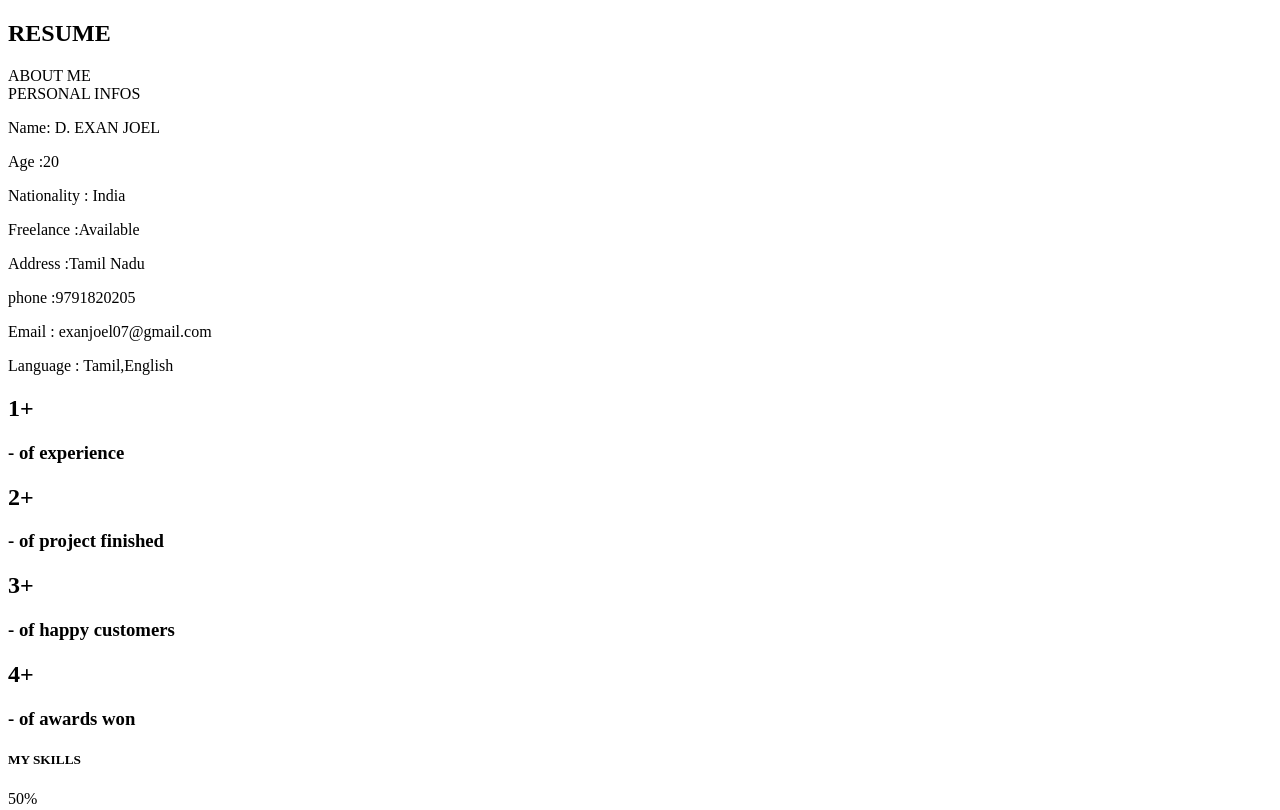
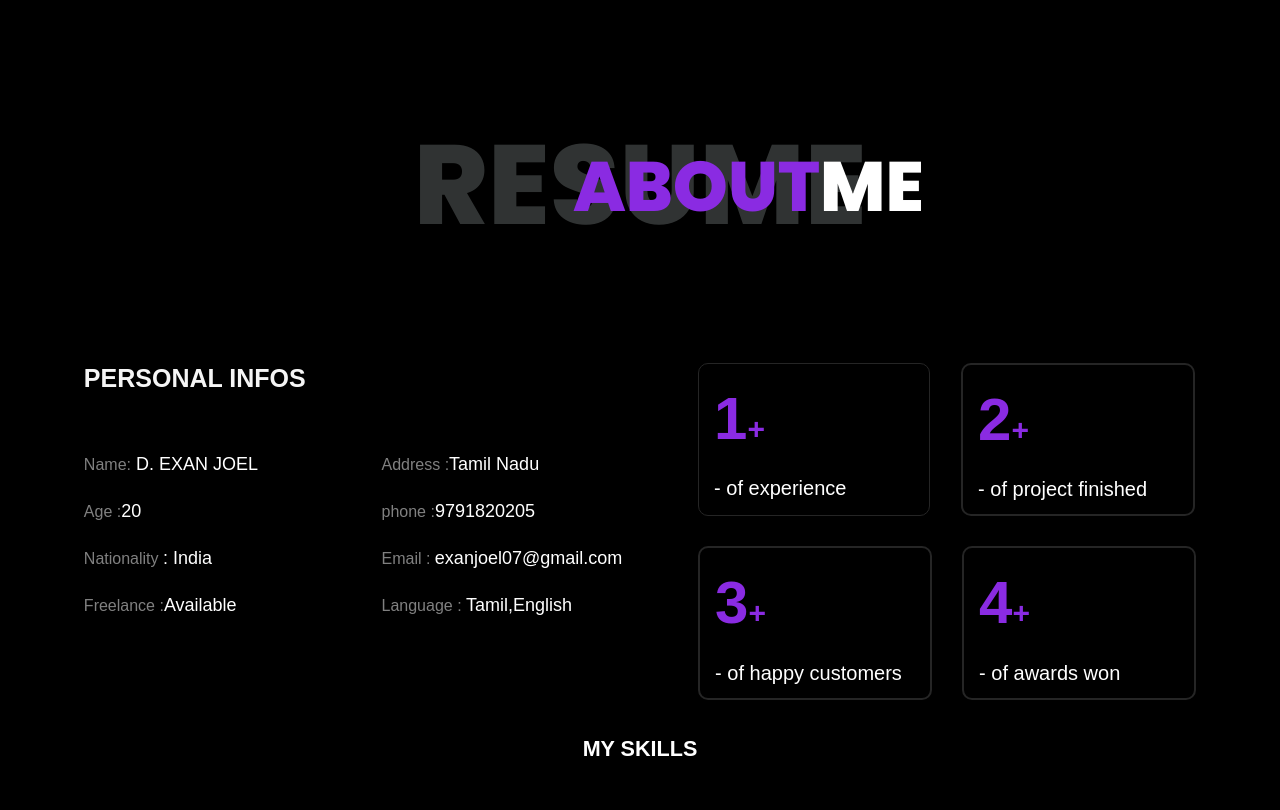
Before and after one commit to Exanjoel/persohtml, a plain HTML site: page about_me_personal.html in a window 1280 px wide. Shown: the top 810 px of the page. Drawn offline with Linux system fonts and the light colour scheme; the site is published under a folder, as on GitHub Pages, so addresses that start at the root find nothing.

Commit message:
Update about_me_personal.html

```diff
--- a/about_me_personal.html
+++ b/about_me_personal.html
@@ -5,7 +5,7 @@
     <meta charset="UTF-8">
     <meta name="viewport" content="width=device-width, initial-scale=1.0">
     <title>aboutme</title>
-    <link rel="stylesheet" href="/about_me_personal.css">
+    <link rel="stylesheet" href="./about_me_personal.css">
     <link rel="preconnect" href="https://fonts.googleapis.com">
     <link href="https://fonts.googleapis.com/css2?family=Poppins:wght@800&display=swap" rel="stylesheet">
     <link rel="stylesheet" href="https://cdnjs.cloudflare.com/ajax/libs/font-awesome/6.5.1/css/all.min.css"
```
